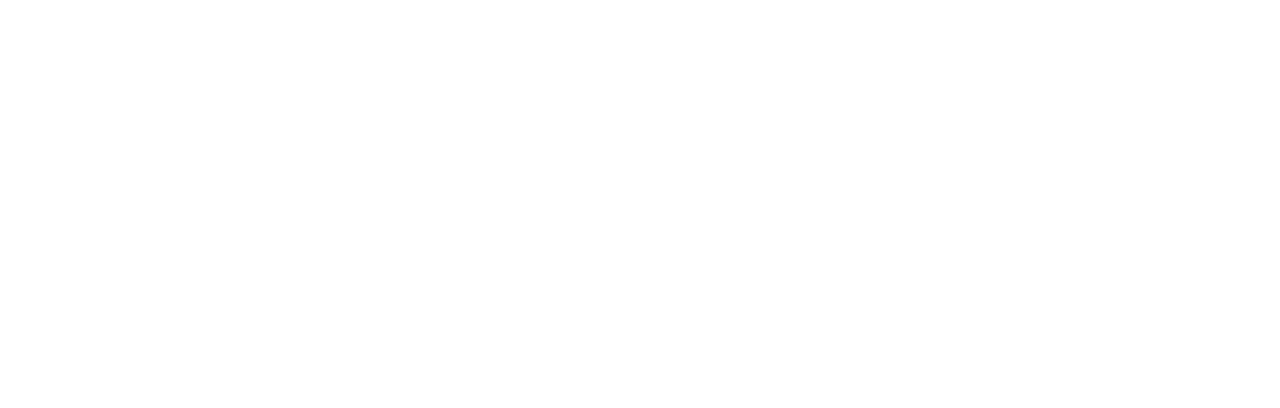
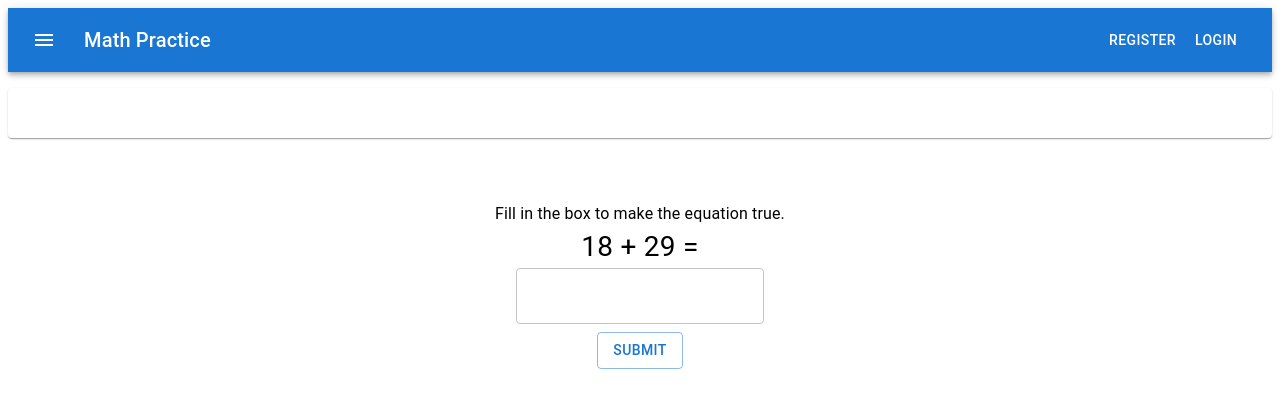
Before and after one commit to livinginatent/math-practice, a React (Create React App) app in the folder client/: page /addition-practice in a window 1280 px wide. Shown: the top 408 px of the page. Built offline with nearby package versions, Linux system fonts and the light colour scheme.

Commit message:
additionMain changes

```diff
--- a/client/src/App.css
+++ b/client/src/App.css
@@ -17,3 +17,11 @@
 .btn-practice{
     margin-top: 5px;
 }
+
+input[type=number]::-webkit-inner-spin-button,
+input[type=number]::-webkit-outer-spin-button {
+    -webkit-appearance: none;
+    -moz-appearance: none;
+    appearance: none;
+    margin: 0;
+}
--- a/client/src/Pages/AdditionMain.js
+++ b/client/src/Pages/AdditionMain.js
@@ -1,11 +1,125 @@
-import React from 'react'
+import { TextField, Typography } from "@mui/material";
+import React from "react";
+import Navbar from "../components/Navbar";
+import Container from "@mui/material/Container";
+import Box from "@mui/material/Box";
+import Card from "@mui/material/Card";
+import Button from "@mui/material/Button";
+import { useState, useMemo } from "react";
 
 const AdditionMain = () => {
+  const [sum, setSum] = useState("");
+
+  const [isSubmit, setIsSubmit] = useState(false);
+  const [disabled, setDisabled] = useState(false);
+  const randomNum1 = () => {
+    let number1 = Math.floor(Math.random() * 50);
+
+    return number1;
+  };
+  const randomNum2 = () => {
+    let number2 = Math.floor(Math.random() * 50);
+    return number2;
+  };
+  const number1 = useMemo(() => randomNum1(), []);
+  const number2 = useMemo(() => randomNum2(), []);
+  const result = number1 + number2;
+
+  const correctAnswer = <Typography>Correct!</Typography>;
+  const wrongAnswer = <Typography>Wrong!</Typography>;
+  const enterAnswer = <Typography>Enter your answer!</Typography>;
+
+  const onSubmit = (e) => {
+    e.preventDefault();
+    setIsSubmit(true);
+    if (sum === result) {
+      setDisabled(!disabled);
+    }
+  };
 
   return (
     <>
+      <Navbar />
+      <Card
+        sx={{
+          marginTop: 2,
+          height: 50,
+          display: "flex",
+          flexDirection: "column",
+          alignItems: "center",
+        }}
+      >
+        <Typography></Typography>
+      </Card>
+      <Container component="main" maxWidth="xs">
+        <Box
+          sx={{
+            marginTop: 8,
+            display: "flex",
+            flexDirection: "column",
+            alignItems: "center",
+          }}
+        >
+          <Typography>Fill in the box to make the equation true.</Typography>
+          <Typography fontSize={28}>
+            {number1} + {number2} =
+          </Typography>
+
+          <TextField
+            inputProps={{ inputMode: "numeric", pattern: "[0-9]*" }}
+            onChange={(e) => setSum(parseInt(e.target.value))}
+            disabled={disabled}
+            type="number"
+            value={sum}
+            name="sum"
+            id="outlined-basic"
+            label=""
+            variant="outlined"
+          ></TextField>
+
+          {!isSubmit ? (
+            <Button
+              type="button"
+              onClick={onSubmit}
+              sx={{ marginTop: 1 }}
+              variant="outlined"
+            >
+              Submit
+            </Button>
+          ) : isSubmit && sum === "" ? (
+            <Button
+              type="button"
+              onClick={onSubmit}
+              sx={{ marginTop: 1 }}
+              variant="outlined"
+            >
+              Submit
+            </Button>
+          ) : isSubmit && sum !== result ? (
+            <Button
+              type="button"
+              onClick={onSubmit}
+              sx={{ marginTop: 1 }}
+              variant="outlined"
+            >
+              Try again!
+            </Button>
+          ) : (
+            () => {}
+          )}
+
+          {isSubmit && sum === ""
+            ? enterAnswer
+            : isSubmit && sum !== result
+            ? wrongAnswer
+            : isSubmit && sum === result
+            ? correctAnswer
+            : ""}
+          {isSubmit && sum === result ? <Button>Try new one</Button> : () => {}}
+        </Box>
+      </Container>
     </>
-  )
-}
+  );
+};
 
-export default AdditionMain
+export default AdditionMain;
--- a/client/src/Pages/Register.js
+++ b/client/src/Pages/Register.js
@@ -68,7 +68,9 @@
     setFormData((prevState) => ({
       ...prevState,
       [e.target.name]: e.target.value,
+
     }));
+
   };
 
   const onSubmit = (e) => {
--- a/client/src/index.js
+++ b/client/src/index.js
@@ -8,11 +8,11 @@
 
 const root = ReactDOM.createRoot(document.getElementById('root'));
 root.render(
-  <React.StrictMode>
+
     <Provider store={store}>
       <App />
     </Provider>
-  </React.StrictMode>
+
 );
 
 // If you want to start measuring performance in your app, pass a function
```
